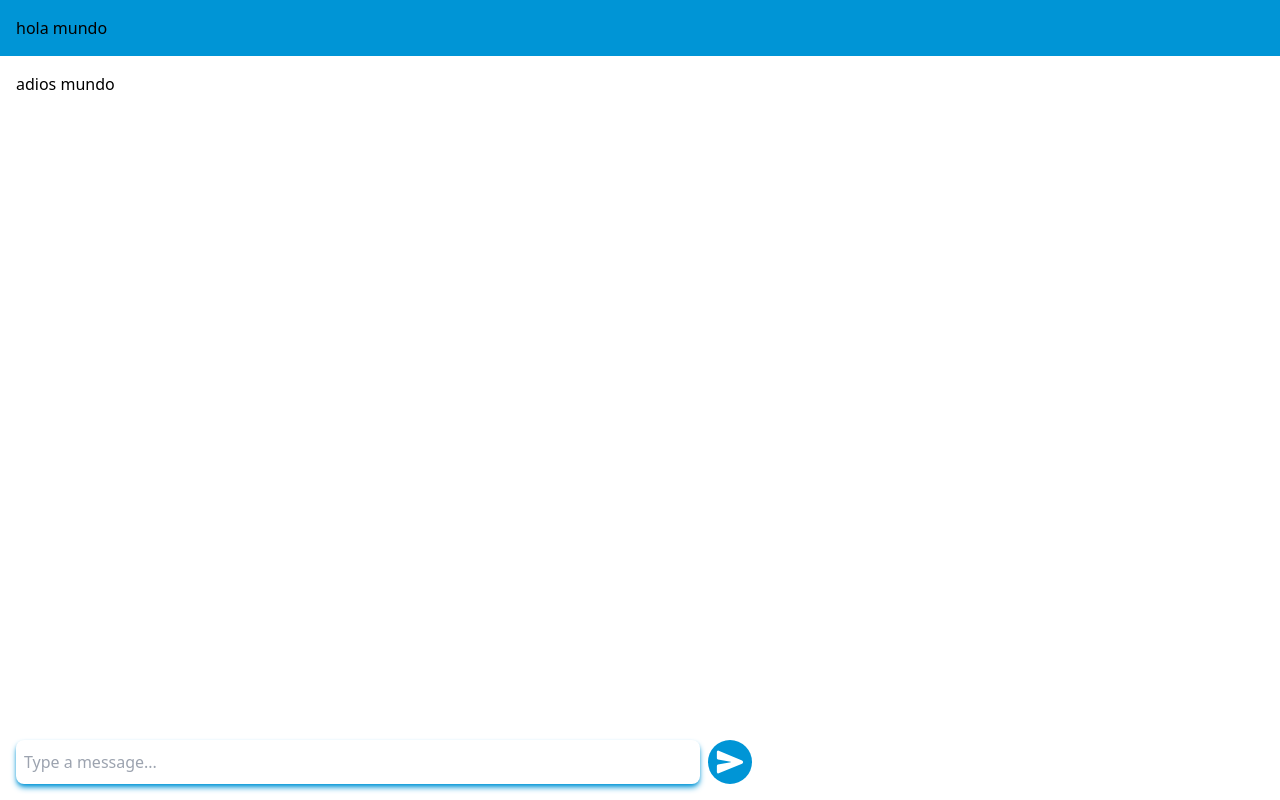
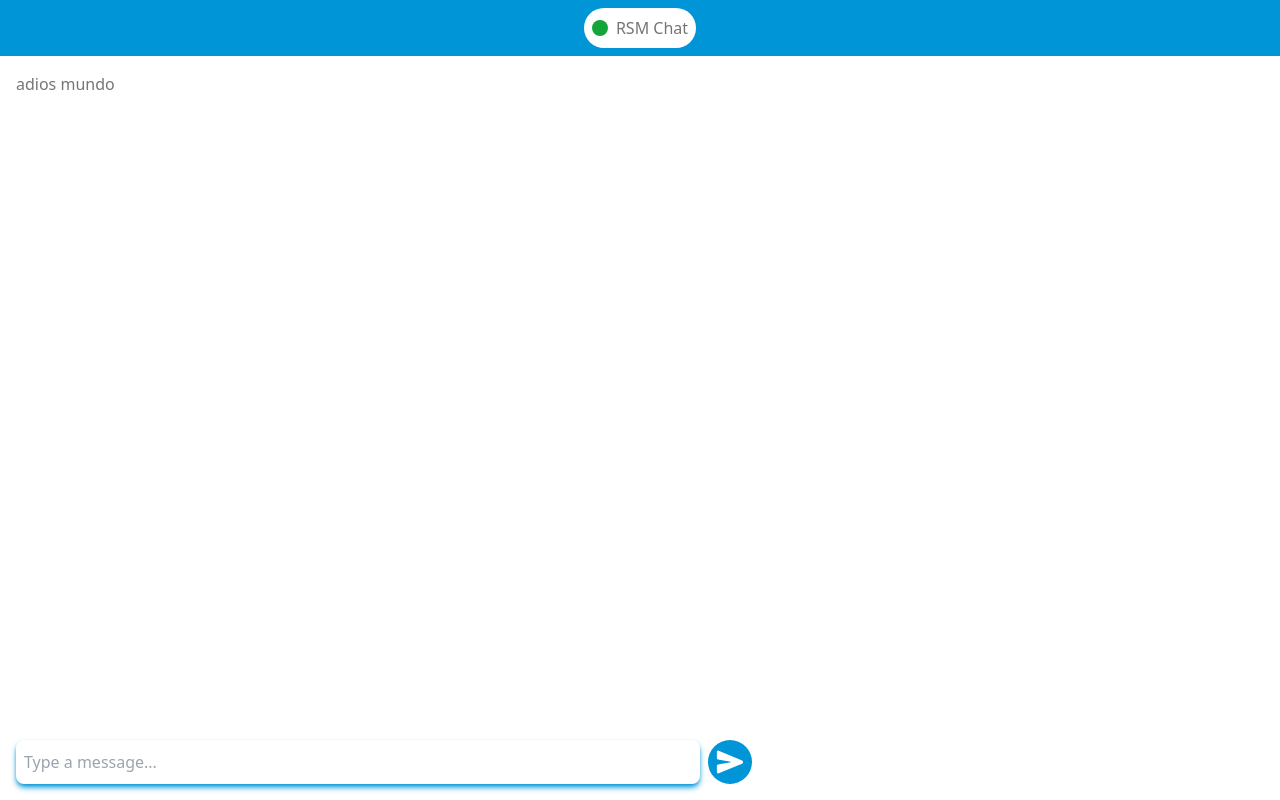
Before and after one commit to FelipeAsenjo/rsm-messages, a React (Vite) app: page / in a window 1280 px wide. Built offline with nearby package versions, Linux system fonts and the light colour scheme.

Commit message:
Create header

```diff
--- a/src/App.tsx
+++ b/src/App.tsx
@@ -7,14 +7,17 @@ function App() {
   return (
     <>
       <div className="flex flex-col justify-center h-dvh">
-        <header className="bg-primary p-4">
-          hola mundo
+        <header className="flex justify-center bg-primary p-2">
+          <div className="flex flex-row gap-2 w-fit bg-white text-text text-center rounded-full p-2">
+            <div className="self-center w-4 h-4 rounded-full bg-secondary"></div>
+            <h1>RSM Chat</h1>
+          </div>
         </header>
-        <main className="flex flex-col h-full w-full max-w-[768px] p-4">
+        <main className="flex flex-col h-full w-full max-w-[768px] p-4 text-text">
 
-        <section className="flex-1">
-          adios mundo
-        </section>
+          <section className="flex-1">
+            adios mundo
+          </section>
 
           <MessagesForm />
         </main>
```
